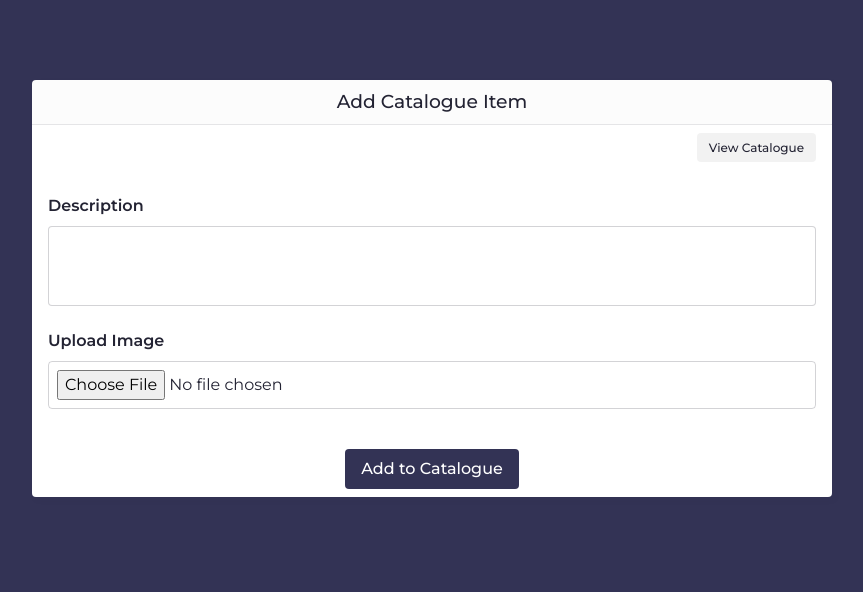
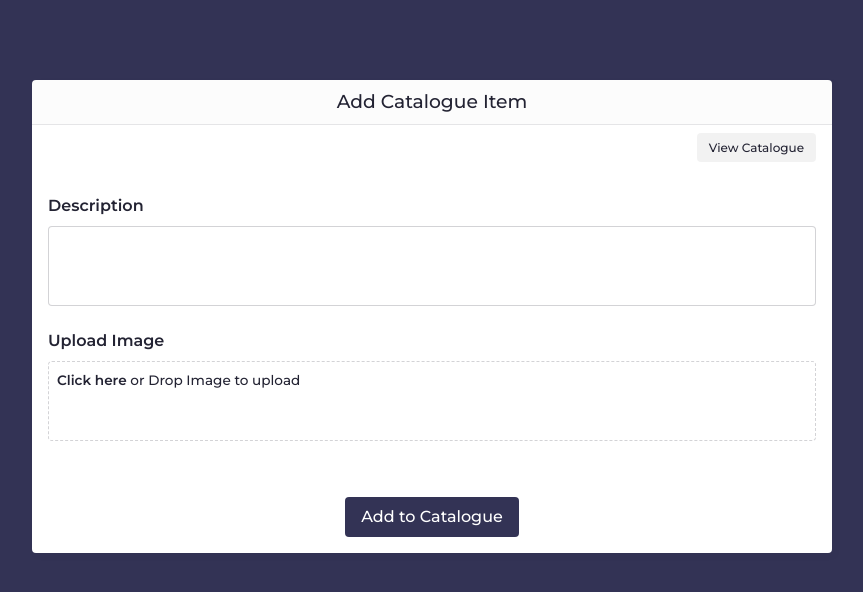
Before and after one commit to thonyromes/engage-test, a Vue app: page /#/ in a window 1280 px wide. Shown: the top 592 px of the page, without its empty margins (208-1071 px from the left). Built offline with nearby package versions, Linux system fonts and the light colour scheme.

Commit message:
added image drag and drop capability

```diff
--- a/src/components/CatalogueCreate.vue
+++ b/src/components/CatalogueCreate.vue
@@ -7,7 +7,7 @@
           >View Catalogue</router-link
         >
       </div>
-      <form @submit.prevent="addItem">
+      <form @submit.prevent="saveItem">
         <ul v-if="errors" class="error">
           <li v-for="error in errors" :key="error" class="error__text">
             {{ error }}
@@ -25,13 +25,22 @@
           ></textarea>
         </div>
         <div class="upload-field">
-          <label for="uploads" class="upload-field__label">Upload Image</label>
+          <label class="upload-field__label">Upload Image</label>
           <input
             type="file"
-            class="input-field__input"
+            id="uploads"
+            class="input-field__input invisible"
             @change="onFileChange"
             accept="image/*"
           />
+          <label
+            for="uploads"
+            class="input-file-label"
+            @dragenter.stop.prevent
+            @dragover.stop.prevent
+            @drop.stop.prevent="onFileChange"
+            ><strong>Click here</strong> or Drop Image to upload</label
+          >
         </div>
         <div class="upload-preview">
           <img
@@ -42,8 +51,21 @@
           />
         </div>
         <div class="btn-field">
-          <button class="btn btn--primary" :disabled="isAdding" type="submit">
+          <button
+            class="btn btn--primary"
+            :disabled="isSaving"
+            type="submit"
+            v-if="!isEditing"
+          >
             Add to Catalogue
+          </button>
+          <button
+            class="btn btn--primary"
+            :disabled="isSaving"
+            type="submit"
+            v-else
+          >
+            Update in Catalogue
           </button>
         </div>
       </form>
@@ -55,9 +77,9 @@
 import { v4 as uuidv4 } from "uuid";
 import { mapGetters, mapMutations } from "vuex";
 
-const createItem = (description, image) => ({
+const createItem = (description, image, id = null) => ({
   item: {
-    id: uuidv4(),
+    id: id || uuidv4(),
     description,
     image,
   },
@@ -70,6 +92,7 @@ export default {
       description: "",
       image: null,
       imageSrc: null,
+      isSaving: false,
       isAdding: false,
       errors: [],
 
@@ -86,12 +109,24 @@ export default {
       this.catalogueItem = this.getCatalogueById(this.routeId);
     },
 
+    getRouteId() {
+      this.routeId = this.$route.params.id;
+    },
+
+    isEditing() {
+      return this.routeId ? true : false;
+    },
+
     isItemExist() {
       return this.catalogueItem ? true : false;
     },
 
-    getRouteId() {
-      this.routeId = this.$route.params.id;
+    setDescription() {
+      this.description = this.catalogueItem.description;
+    },
+
+    setImage() {
+      this.image = this.catalogueItem.image;
     },
 
     createImageThumb() {
@@ -106,25 +141,27 @@ export default {
   },
 
   methods: {
-    ...mapMutations(["addToCatalogue"]),
+    ...mapMutations(["addToCatalogue", "updateInCatalogue"]),
 
-    addItem(e) {
+    saveItem(e) {
       const asynFun = async () => {
-        this.isAdding = true;
+        this.isSaving = true;
         this.errors = [];
 
         try {
           if (!this.description) {
             this.errors.push("Description is required");
           }
+
           if (!this.imageSrc) {
             this.errors.push("Image is required");
           }
 
-          if (!this.description || !this.imageSrc) {
+          if (this.errors.length > 0) {
             return;
           }
 
+          if (!this.isEditing) {
             await this.addToCatalogue(createItem(this.description, this.image));
 
             await ((this.description = ""),
@@ -133,10 +170,16 @@ export default {
             e.target.reset());
 
             await alert("Item Added");
+          } else {
+            await this.updateInCatalogue(
+              createItem(this.description, this.image, this.catalogueItem.id)
+            );
+            await alert("Item Updated");
+          }
         } catch (err) {
           console.log(err);
         } finally {
-          await (this.isAdding = false);
+          await (this.isSaving = false);
         }
       };
 
@@ -145,6 +188,8 @@ export default {
 
     onFileChange(e) {
       const files = e.target.files || e.dataTransfer.files;
+
+      console.log(files);
 
       if (!files.length) return;
 
@@ -173,6 +218,8 @@ export default {
           return;
         }
         await this.createImageThumb;
+        await this.setDescription;
+        await this.setImage;
       } catch (err) {
         console.log(err);
       }
@@ -250,7 +297,7 @@ $input-shadow: 0 0 0 0.1rem fade-out($shadow-color, 0.5);
 }
 
 .btn-field {
-  padding: 0.5rem 1rem;
+  padding: 1rem;
   text-align: center;
 }
 
@@ -294,7 +341,7 @@ $input-shadow: 0 0 0 0.1rem fade-out($shadow-color, 0.5);
 }
 
 .upload-preview {
-  padding: 0.75rem;
+  padding: 0.75rem 1.5rem;
 }
 
 .img {
@@ -314,4 +361,24 @@ $input-shadow: 0 0 0 0.1rem fade-out($shadow-color, 0.5);
     font-weight: 500;
   }
 }
+
+.invisible {
+  position: absolute !important;
+  height: 1px;
+  width: 1px;
+  overflow: hidden;
+  clip: rect(1px, 1px, 1px, 1px);
+}
+
+.input-file-label {
+  min-height: 5rem;
+  display: inline-block;
+  width: 100%;
+  border: 1px dashed fade-out($border-color, 0.8);
+  font-weight: 500;
+  padding: 0.5rem;
+  font-size: 0.85rem;
+  border-radius: 0.25rem;
+  cursor: pointer;
+}
 </style>
--- a/src/components/CatalogueView.vue
+++ b/src/components/CatalogueView.vue
@@ -162,7 +162,7 @@ $box-shadow: 0 8px 6px 0 fade-out($border-color, 0.95);
 
     &__image {
       max-width: 100%;
-      width: 10rem;
+      width: 15rem;
     }
 
     &__desc {
--- a/src/store/index.js
+++ b/src/store/index.js
@@ -34,13 +34,25 @@ const store = createStore({
       tempCatalogue.push(payload.item);
 
       state.catalogue = tempCatalogue;
+
     },
 
     deleteItemById(state, id) {
       const tempCatalogue = state.catalogue;
 
       state.catalogue = tempCatalogue.filter(item => item.id !== id);
-    }
+    },
+
+    updateInCatalogue(state, payload) {
+      const tempCatalogue = state.catalogue.map((val) => (
+        val.id === payload.item.id
+        ? {...val, description: payload.item.description, image: payload.item.image}
+        : val
+      ));
+
+      state.catalogue = tempCatalogue;
+
+    },
   }
 
 })
```
Lines whose indentation alone changed are shown as unchanged.
